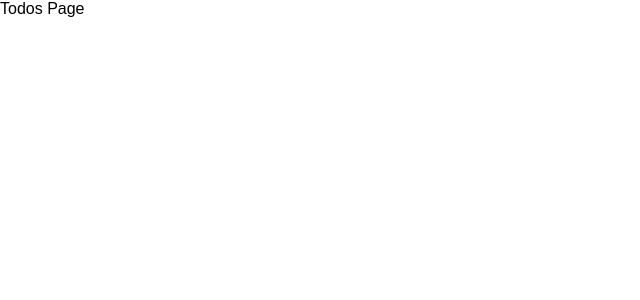
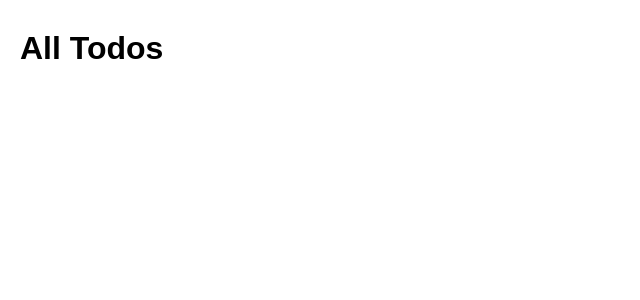
Before and after one commit to kevincastrochavez/react-todo, a React (Create React App) app: page / in a window 1280 px wide. Shown: the top 300 px of the page, without its empty margins (0-640 px from the left). Built offline with nearby package versions, Linux system fonts and the light colour scheme.

Commit message:
installed emotion core for css-in-js styling

```diff
--- a/package.json
+++ b/package.json
@@ -3,6 +3,7 @@
   "version": "0.1.0",
   "private": true,
   "dependencies": {
+    "@emotion/react": "^11.11.3",
     "@testing-library/jest-dom": "^5.17.0",
     "@testing-library/react": "^13.4.0",
     "@testing-library/user-event": "^13.5.0",
--- a/src/pages/todos/TodosPage.js
+++ b/src/pages/todos/TodosPage.js
@@ -1,11 +1,20 @@
-import React from 'react';
+/** @jsxImportSource @emotion/react */
+import { css } from '@emotion/react';
+
+const mainContainerCSS = css`
+  padding: 30px 20px;
+`;
 
 /**
  * Displays the Todos page, which contains a list of todos separated by status
  * @returns {JSX.Element}
  */
 function TodosPage() {
-  return <div>Todos Page</div>;
+  return (
+    <main css={mainContainerCSS}>
+      <h1>All Todos</h1>
+    </main>
+  );
 }
 
 export default TodosPage;
```
Also changed, not shown: 1 other file (tests, documents, lock files or other folders).
